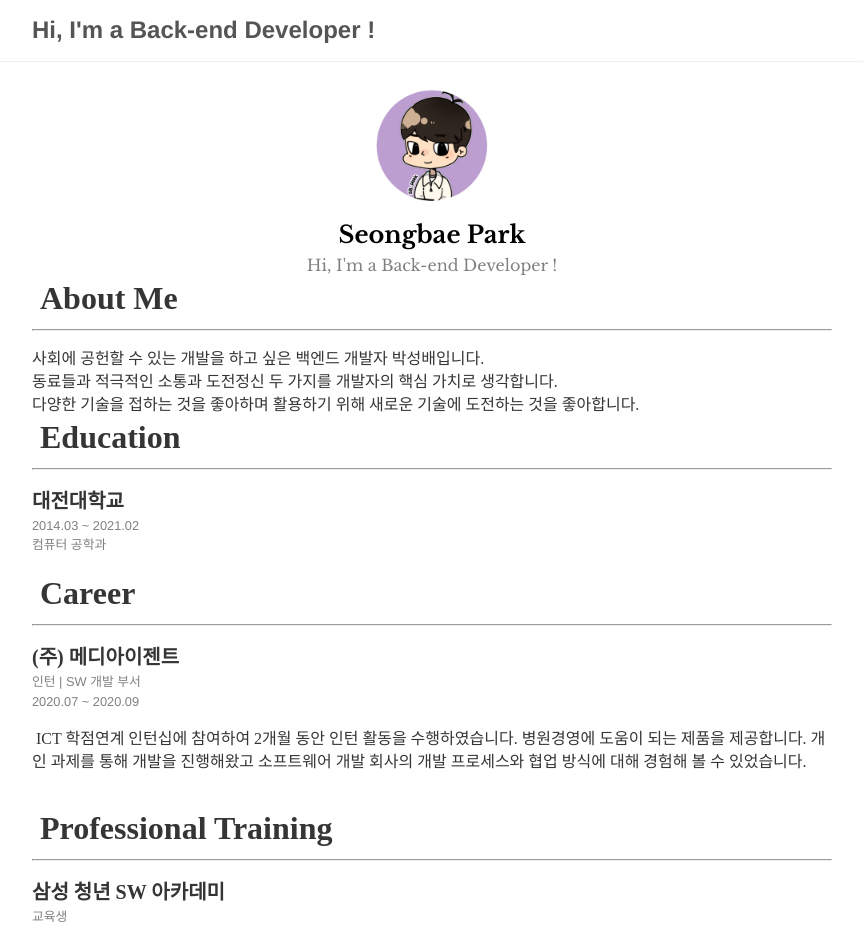
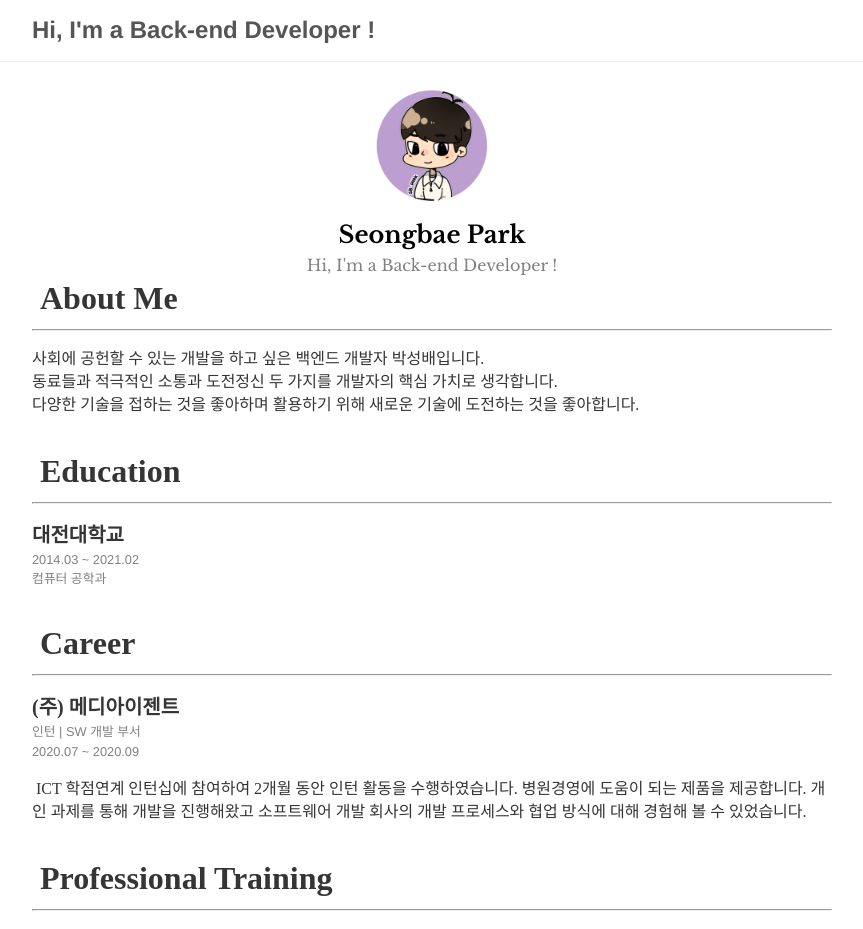
Before and after one commit to Sungbae95/Sungbae95.github.io, a Jekyll site: the page built from index.md, in a window 1280 px wide. Shown: the top 929 px of the page, without its empty margins (208-1071 px from the left). Built offline with Jekyll 4.4.1, drawn with Linux system fonts in a browser that asks for light colours; some web fonts are replaced.

Commit message:
Update index.md

```diff
--- a/index.md
+++ b/index.md
@@ -13,12 +13,14 @@
 동료들과 적극적인 소통과 도전정신 두 가지를 개발자의 핵심 가치로 생각합니다.<br/>
 다양한 기술을 접하는 것을 좋아하며 활용하기 위해 새로운 기술에 도전하는 것을 좋아합니다.
 </p>
+<br/>
 
 <span style="line-height:10px; font-size:200%; font-family: nanumsquare;  font-weight: 800;"> &nbsp;Education </span>
 <hr />
 <span style="font-size:125%; font-family: nanumsquare;  font-weight: 700;"> 대전대학교 </span> <br/>
 <span style="font-size:80%; color:gray"> 2014.03 ~ 2021.02 <br/> 컴퓨터 공학과 </span>
-<br/><br/>
+<p style="line-height:23px; font-family: nanumsquare;"></p>
+<br/>
 
 <span style="line-height:10px; font-size:200%; font-family: nanumsquare;  font-weight: 800;"> &nbsp;Career </span>
 <hr />
@@ -52,7 +54,9 @@
 
 <span style="font-size:125%; font-family: nanumsquare;  font-weight: 700;"> <b>삼성 청년 SW 아카데미 자율 프로젝트</b> </span> <br/>
 <span style="font-size:80%; color:gray"> 우수상 | 2위 <br/> 2022.12  </span>
-<br/><br/>
+<p style="line-height:23px; font-family: nanumsquare;"></p>
+<br/>
+
 
 <span style="line-height:10px; font-size:200%; font-family: nanumsquare;  font-weight: 800;"> &nbsp;Projects </span>
 <hr />
@@ -81,7 +85,8 @@
 <p style="line-height:23px; font-family: nanumsquare;">
   &nbsp;- Node.js, Express, Mybatis, Socket.io, MariaDB
 </p>
-<br/><br/>
+<p style="line-height:23px; font-family: nanumsquare;"></p>
+<br/>
 
 ![image](https://user-images.githubusercontent.com/98007970/225359926-7029288f-3e74-4024-9407-3fc525729ab8.png) <br/>
 <span style="font-size:135%; font-family: nanumsquare;  font-weight: 700;"> <b>ZZAZO</b> </span> <br/>
@@ -108,7 +113,8 @@
 <p style="line-height:23px; font-family: nanumsquare;">
   &nbsp;- Django, MariaDB, MongoDB, Selenuim, Djongo, Python
 </p>
-<br/><br/>
+<p style="line-height:23px; font-family: nanumsquare;"></p>
+<br/>
 
 ![image](https://user-images.githubusercontent.com/98007970/225358755-3302bcb5-afb6-41bd-840f-a5405a347925.png){: width="25%" height="25%"} <br/>
 <span style="font-size:135%; font-family: nanumsquare;  font-weight: 700;"> SELLY </span> <br/>
@@ -141,7 +147,7 @@
 <p style="line-height:23px; font-family: nanumsquare;">
   &nbsp;- Spring Boot, Spring Cloud, Spring Data JPA, Node.js, Web3j, Docker, Jenkins, Nginx, MariaDB
 </p>
-<br/><br/>
+<br/>
 
 <span style="line-height:10px; font-size:200%; font-family: nanumsquare;  font-weight: 800;"> &nbsp;Skills </span>
 <hr />
```
